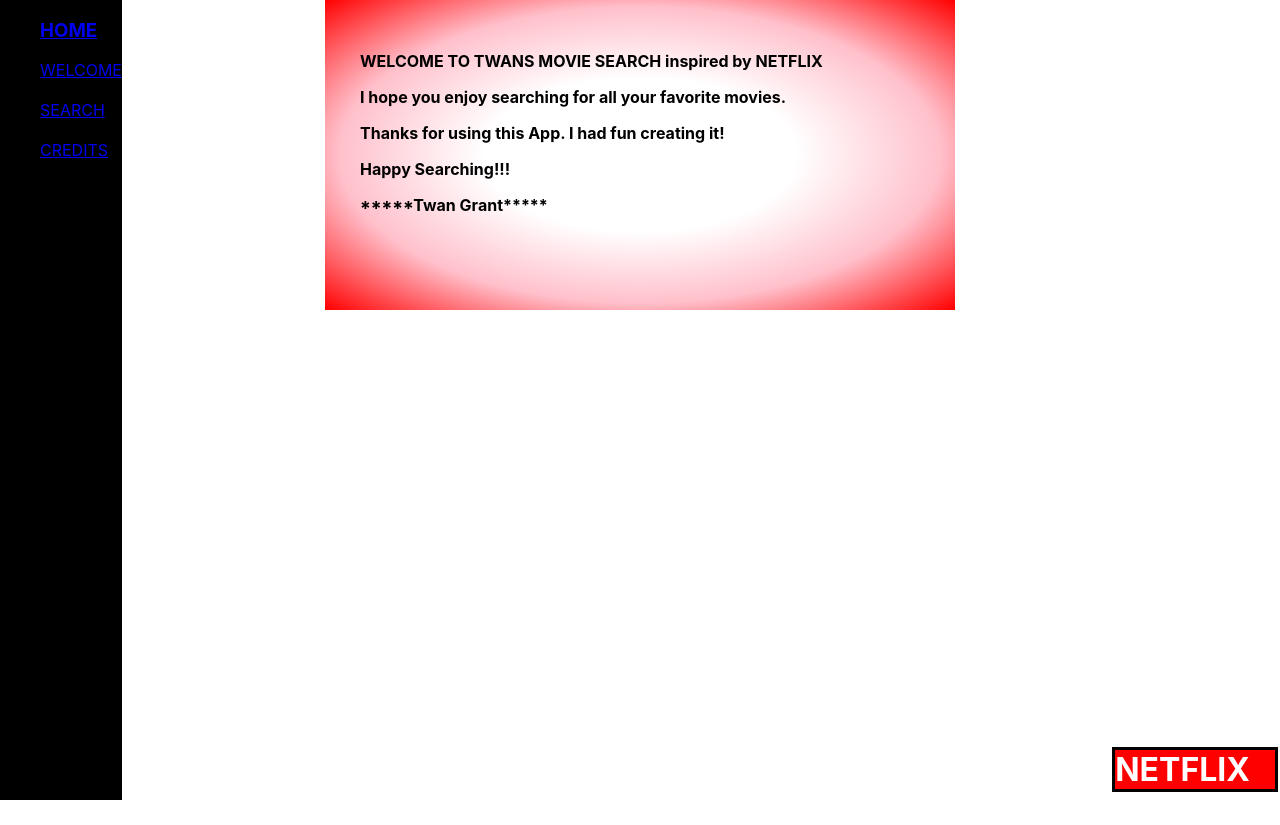
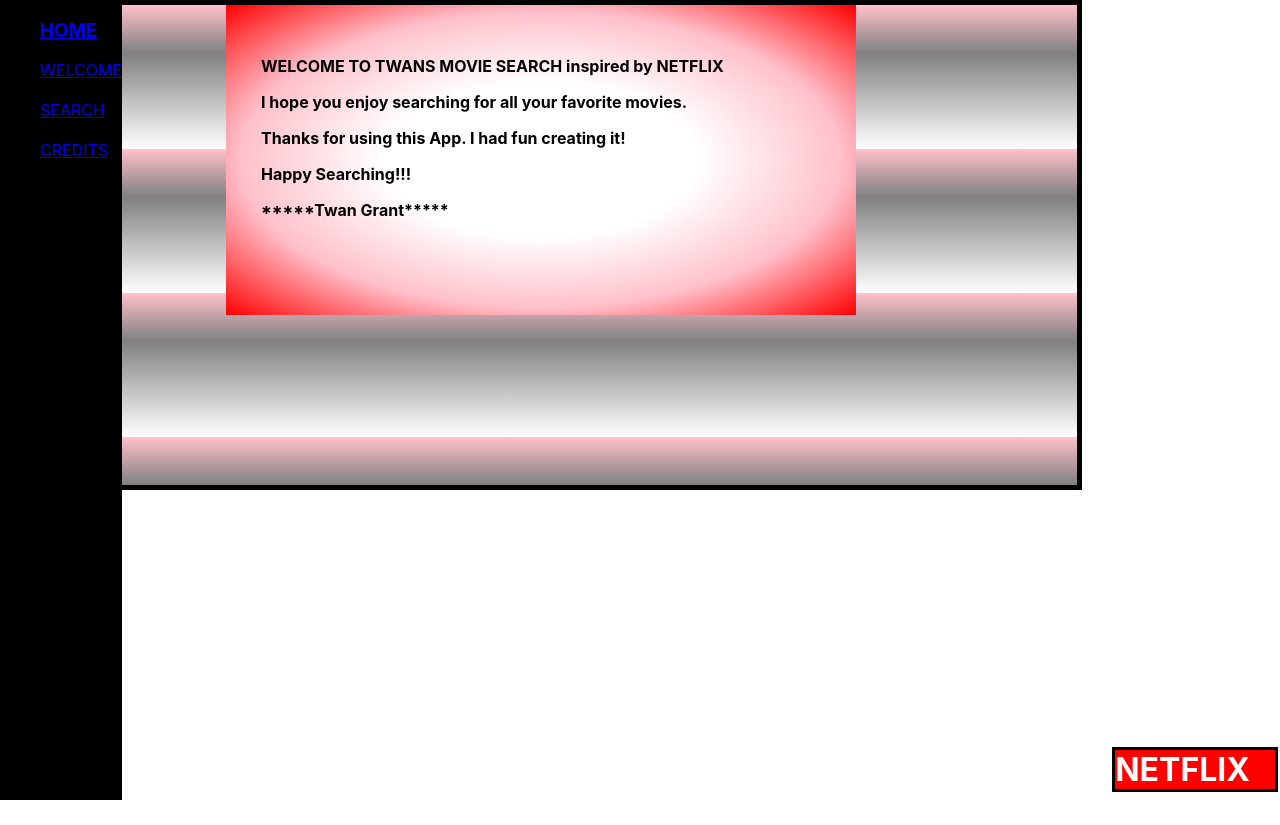
Before and after one commit to twanjobs68/Netflix2, a React (Create React App) app: page /welcomebanner in a window 1280 px wide. Built offline with nearby package versions, Linux system fonts and the light colour scheme.

Commit message:
COMPLETED REDOING CONTENT SHADOW BOX!

```diff
--- a/src/App.css
+++ b/src/App.css
@@ -38,6 +38,10 @@
 
  .homecss{
   background-color: red;
+}
+
+.creditsBackground{
+  background-color: black;
 }
 
 .sideMenu{
@@ -112,13 +116,26 @@
 .welcomeBanner{
   /* background: linear-gradient(35deg , red, pink 30%, white);
   background: linear-gradient(45deg, red, pink 10%, white); */
-  background: ms-radial-gradient(white 35% , pink, red);
-  background: moz-radial-gradient(white 35%, pink, red);
+  background: -ms-radial-gradient(white 35% , pink, red);
+  background: -moz-radial-gradient(white 35%, pink, red);
   background: -webkit-radial-gradient(white 35%, pink, red);
-  background: o-radial-gradient(white 35%, pink, red);
+  background: -o-radial-gradient(white 35%, pink, red);
   background: radial-gradient(white 35%, pink, red);
   justify-content: center;
   align-items: center;
+}
+#welcomeBackground{
+  /* background-color: green; */
+   width: 67em;
+  height: 30em;
+  border:5px solid black;
+  float:bottom;
+  background: -ms-repeating-linear-gradient(pink, gray 10%, white 30%);
+  background: -moz-repeating-linear-gradient( pink, gray 10%, white 30%);
+  background: -webkit-repeating-linear-gradient(pink, gray 10%, white 30%);
+  background: -o-repeating-linear-gradient( pink, gray 10%, white 30%);
+  background: repeating-linear-gradient(pink, gray 10,% white 30%);
+
 }
 
 .netN {
--- a/src/Components/Credits.jsx
+++ b/src/Components/Credits.jsx
@@ -23,7 +23,7 @@
          }
          const thanksStyle={
              display: "flex",
-             height: "8em",
+             height: "10em",
              width: "35em",
              margin:"auto",
              flex_direction:"flex-end",
@@ -34,7 +34,7 @@
          }
 
         return (
-            <div>
+            <div className="creditsBackground">
 
                  <div className="credits" style={creditStyle}>
                   <strong><center> <h2>CREDITS</h2> </center></strong>
--- a/src/Components/Searchapi.jsx
+++ b/src/Components/Searchapi.jsx
@@ -60,14 +60,13 @@
 
         {/*1w. create unordered list to display api data*/}
             <h3 > {this.state.data.Title} </h3>
-                <ul>
+                <ul><strong>
                 {/* <li> {this.state.data.Title}</li> */}
                     <li> <img src={this.state.data.Poster}/></li>
                     <br></br>
                     <li> {this.state.data.Plot}</li>
-                    <br></br>
                     <li>{this.state.data.Rated} {this.state.data.Year}</li>
-                </ul>
+                    </strong></ul>
 
                 {/*1.w create buttons and input for data search*/}
                 {/*2w <input type="text" name="query" className="input"/> */}
--- a/src/Components/Welcomebanner.jsx
+++ b/src/Components/Welcomebanner.jsx
@@ -16,19 +16,18 @@
     }
 
     return (
+        <div id="welcomeBackground">
             <div className="welcomeBanner" style={welcomestyle}>
                 <strong> <p> WELCOME TO TWANS MOVIE SEARCH inspired by NETFLIX</p>
                 <p> I hope you enjoy searching for all your favorite movies.</p>
                 <p>Thanks for using this App.  I had fun creating it!</p>
                 <p>Happy Searching!!!</p>
                 <p>*****Twan Grant*****</p></strong>
-
                 <div class="myFlixbx">
                     <h1>NETFLIX</h1>
                 </div>
-
             </div>
-
+        </div>
     );
 }
 
```
Lines whose indentation alone changed are shown as unchanged.
